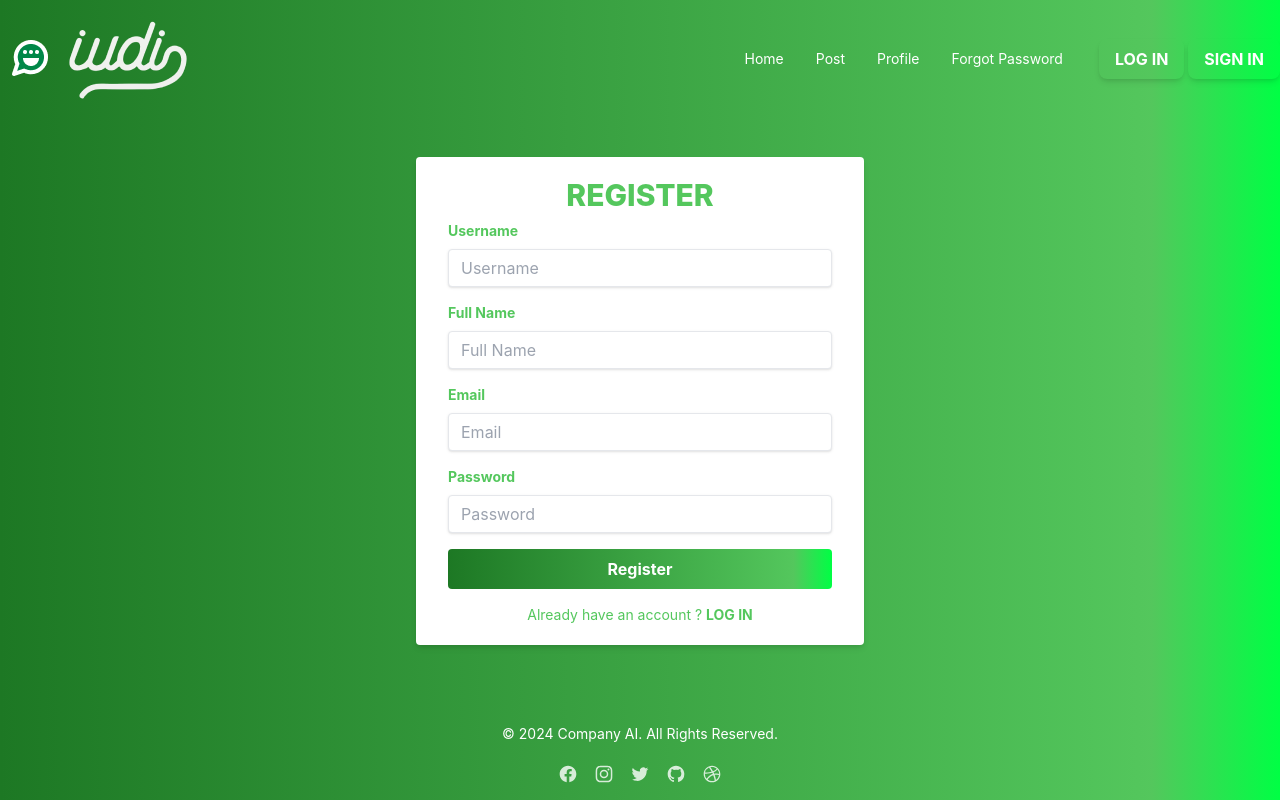
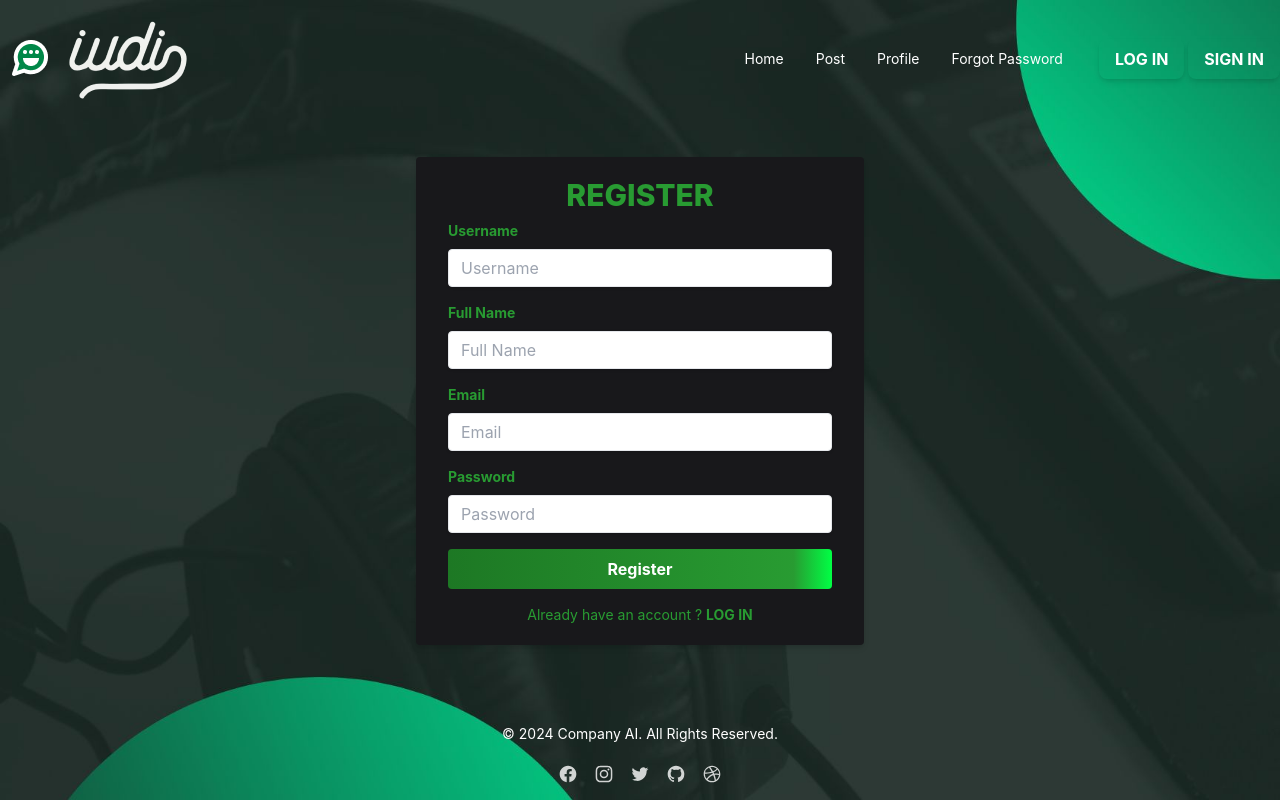
Before and after one commit to tolahung/IUDI-Frontend, a React (Create React App) app: page /register in a window 1280 px wide. Built offline with nearby package versions, Linux system fonts and the light colour scheme; no server answers.

Commit message:
done login, register, 95% homelayout

```diff
--- a/src/components/Home/Home.jsx
+++ b/src/components/Home/Home.jsx
@@ -3,6 +3,7 @@ import Header from "../Header/Header";
 import Footer from "../Footer/Footer";
 import LayoutHome from "./Layout";
 import background from "../../images/background.jpg";
+import Logo from "../../images/logoApp.png";
 
 function Home() {
   const backgroundImageStyle = {
@@ -10,20 +11,16 @@ function Home() {
     backgroundSize: 'cover',
     // backgroundPosition: 'center',
     backgroundRepeat: 'no-repeat',
-    minHeight: "100vh"
+    minHeight: '100vh',
   };
 
 
   return (
-    <>
-      <div
-        style={backgroundImageStyle}
-      >
+      <div style={backgroundImageStyle}>
         <Header />
         <LayoutHome/>
         <Footer />
       </div>
-    </>
   );
 }
 
--- a/src/components/Home/Layout.jsx
+++ b/src/components/Home/Layout.jsx
@@ -3,12 +3,11 @@ import Logo from "../../images/logoApp.png";
 
 function LayoutHome() {
     return (
-        <div className="transform translate-y-[-120px]">
-            <div className="flex flex-col  justify-center items-center h-screen ">
+        <div className="">
+            <div className="flex flex-col  justify-center items-center h-screen mt-[-117px]">
                 <img src= {Logo} alt="Your Image" className="max-w-full max-h-full w-68 h-48 min-w-200" />
                 <h1 className = "text-white text-7xl">Kết Nối Yêu Thương</h1>
             </div>
-
         </div>
     )
 }
--- a/src/components/Login/Login.jsx
+++ b/src/components/Login/Login.jsx
@@ -3,6 +3,7 @@ import axios from "axios";
 import Modal from "../Modal/Modal";
 import Header from "../Header/Header";
 import Footer from "../Footer/Footer";
+import background from "../../images/background.jpg";
 
 function LoginForm() {
   const [showModal, setShowModal] = useState(false);
@@ -15,6 +16,14 @@ function LoginForm() {
     Longitude: "",
     LastLoginIP: "",
   });
+
+  const backgroundImageStyle = {
+    backgroundImage: `url(${background})`,
+    backgroundSize: 'cover',
+    // backgroundPosition: 'center',
+    backgroundRepeat: 'no-repeat',
+    minHeight: '100vh',
+  };
 
   useEffect(() => {
     const fetchData = async () => {
@@ -73,12 +82,9 @@ function LoginForm() {
   };
 
   return (
+
     <div
-      style={{
-        background:
-          "linear-gradient(90deg, rgba(29,120,36,1) 0%, rgba(44,186,55,0.8127626050420168) 90%, rgba(0,255,68,1) 100%)",
-        minHeight: "100vh",
-      }}
+      style={backgroundImageStyle}
     >
       <Header />
 
@@ -86,7 +92,7 @@ function LoginForm() {
         <div className="max-w-md w-full mx-auto">
           <form
             onSubmit={handleLogin}
-            className="bg-white shadow-md rounded px-8 pt-6 pb-8 mb-4"
+            className="bg-zinc-900 shadow-md rounded px-8 pt-6 pb-8 mb-4"
           >
             <h3
               style={{
--- a/src/components/Register/Register.jsx
+++ b/src/components/Register/Register.jsx
@@ -3,6 +3,7 @@ import axios from "axios";
 import Modal from "../Modal/Modal";
 import Footer from "../Footer/Footer";
 import Header from "../Header/Header";
+import background from "../../images/background.jpg";
 
 const RegisterForm = () => {
   const [showModal, setShowModal] = useState(false);
@@ -16,6 +17,16 @@ const RegisterForm = () => {
     Latitude: "",
     Longitude: "",
   });
+
+
+  const backgroundImageStyle = {
+    backgroundImage: `url(${background})`,
+    backgroundSize: 'cover',
+    // backgroundPosition: 'center',
+    backgroundRepeat: 'no-repeat',
+    minHeight: '100vh',
+  };
+
 
   const getLocation = () => {
     if (navigator.geolocation) {
@@ -77,17 +88,21 @@ const RegisterForm = () => {
 
   return (
     <div
-      style={{
-        background:
-          "linear-gradient(90deg, rgba(29,120,36,1) 0%, rgba(44,186,55,0.8127626050420168) 90%, rgba(0,255,68,1) 100%)",
-        minHeight: "100vh",
-      }}
+      style={
+        {
+          backgroundImage: `url(${background})`,
+          backgroundSize: 'cover',
+          // backgroundPosition: 'center',
+          backgroundRepeat: 'no-repeat',
+          minHeight: '100vh',
+        }
+      }
     >
       <Header />
       <div className="max-w-md w-full mx-auto mt-10">
         <form
           onSubmit={handleSubmit}
-          className="bg-white shadow-md rounded px-8 pt-3 pb-5 mb-2"
+          className="bg-zinc-900 shadow-md rounded px-8 pt-3 pb-5 mb-2"
         >
           <h3
             className="text-3xl font-extrabold text-center mb-2 mt-2 "
```
Also changed, not shown: src/images/bg2.jpg (added).
